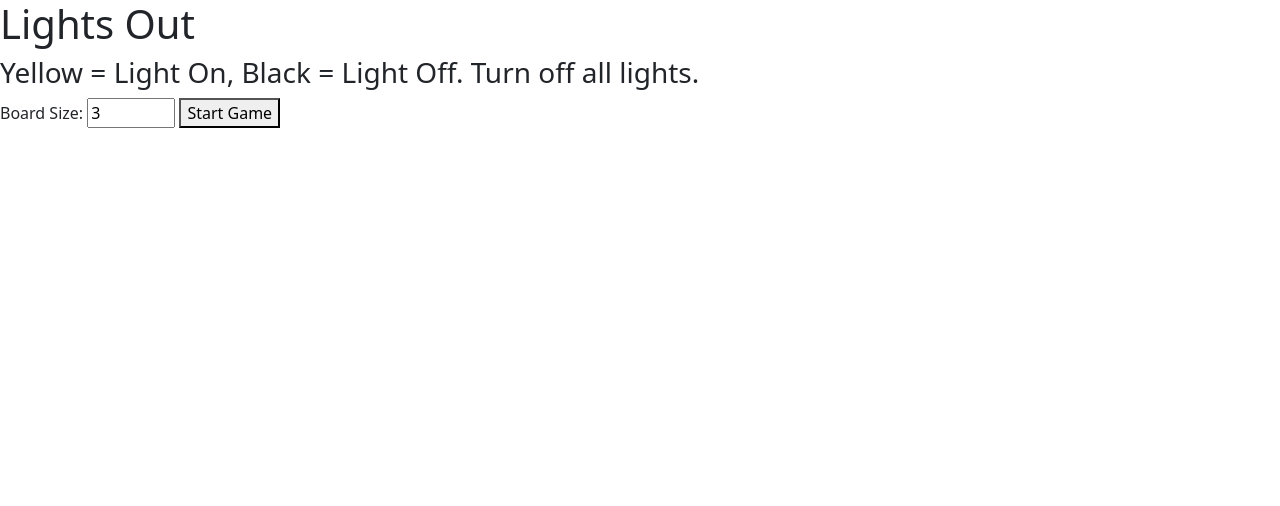
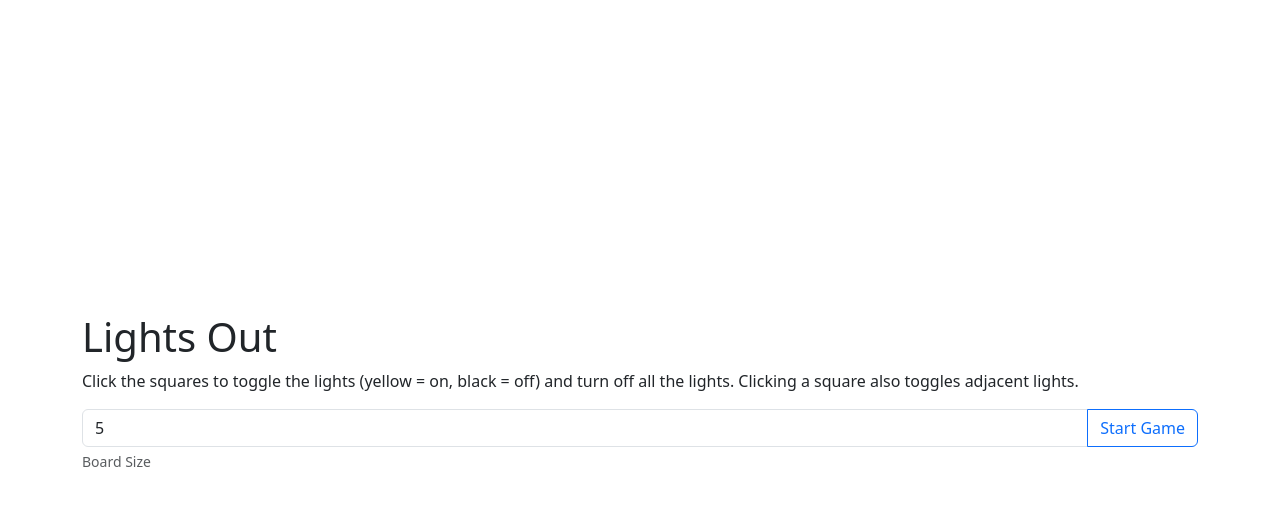
Before and after one commit to notadamkhan/Lights-Out-Game-in-jQuery-AJAX-and-PHP, a plain HTML site: page index.html in a window 1280 px wide. Drawn offline with nearby package versions, Linux system fonts and the light colour scheme.

Commit message:
add styling

```diff
--- a/index.html
+++ b/index.html
@@ -2,6 +2,7 @@
 <html>
 
 <head>
+    <!-- LINK: https://cs4640.cs.virginia.edu/azk7ad/hw7 -->
     <title>Lights Out</title>
     <script src="https://code.jquery.com/jquery-3.6.0.min.js"></script>
     <meta name="viewport" content="width=device-width, initial-scale=1">
@@ -9,6 +10,14 @@
         integrity="sha384-QWTKZyjpPEjISv5WaRU9OFeRpok6YctnYmDr5pNlyT2bRjXh0JMhjY6hW+ALEwIH" crossorigin="anonymous">
 
     <style>
+        body {
+            display: flex;
+            flex-direction: column;
+            justify-content: center;
+            align-items: center;
+            height: 100vh;
+        }
+
         .board {
             border-collapse: collapse;
         }
@@ -24,21 +33,34 @@
         .on {
             background-color: goldenrod;
         }
+
+        .box:hover {
+            outline: 2px solid rgb(255, 200, 59);
+        }
     </style>
 
 </head>
 
 <body>
-    <h1>Lights Out</h1>
-    <h3>Yellow = Light On, Black = Light Off. Turn off all lights.</h3>
-    <form>
-        <label for="size">Board Size:</label>
-        <input type="number" id="size" name="size" min="1" max="10" value="3">
-        <button type="button" id="startBtn">Start Game</button>
-    </form>
-    <div id="board"></div>
-    <div id="message"></div>
+    <div class="container">
+        <h1>Lights Out</h1>
+        <p>Click the squares to toggle the lights (yellow = on, black = off) and turn off all the lights. Clicking a
+            square
+            also
+            toggles adjacent lights.
+        </p>
+        <form>
+            <div class="input-group mb-0">
+                <input type="number" class="form-control" placeholder="Recipient's username" id="size" name="size"
+                    min="1" max="10" value="5">
+                <button class="btn btn-outline-primary" type="button" id="startBtn">Start Game</button>
+            </div>
+            <div class="form-text mb-3" id="basic-addon4">Board Size</div>
 
+        </form>
+        <div id="board"></div>
+        <div id="message"></div>
+    </div>
     <script>
         $(document).ready(function () {
             $('#startBtn').click(function () {
```
